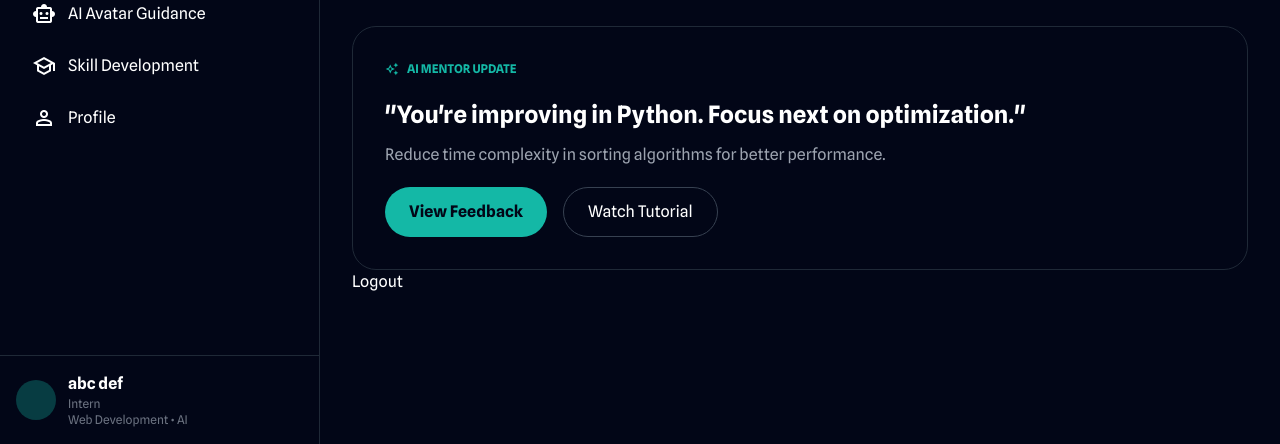
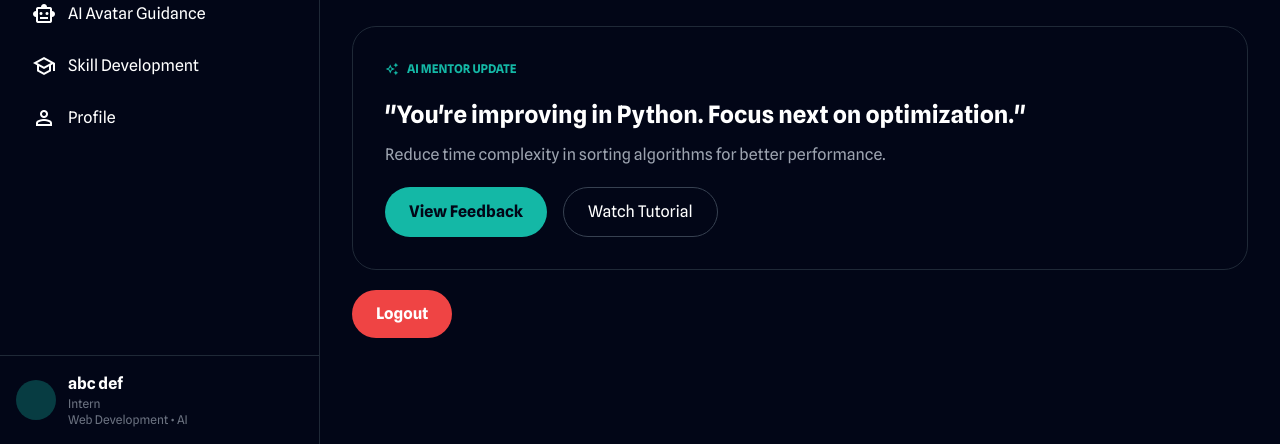
Before and after one commit to 240923Joshua/UCSI_Internship_Project, a Flask app: page /intern/1 in a window 1280 px wide. Shown: the part 356-800 px from the top of the page. Run offline with Flask 3, Linux system fonts and the light colour scheme; a user stored in the database is signed in; data comes from the database, SQL or seed files in the repository; some libraries are stand-ins or nearby versions.

Commit message:
temporary logout

```diff
--- a/templates/intern/finalinterndashboard.html
+++ b/templates/intern/finalinterndashboard.html
@@ -192,9 +192,11 @@
     </div>
   </section>
   <!-- LOGOUT BUTTON --> <!-- added by Pikathebot -->
-  <a href="{{ url_for('logout') }}">
-    <button>Logout</button>
-  </a>
+  <div class="mt-5 flex gap-5">
+      <a href="{{ url_for('logout') }}">
+            <button class="px-6 py-3 rounded-full bg-red-500 text-white font-bold">Logout</button>
+      </a>
+  </div>
 
 </main>
 </body>
```
